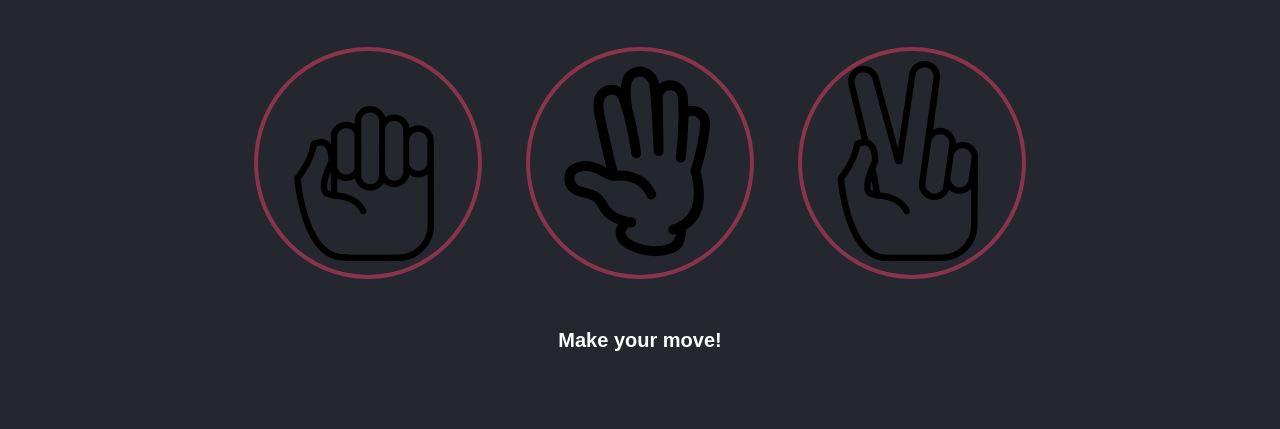
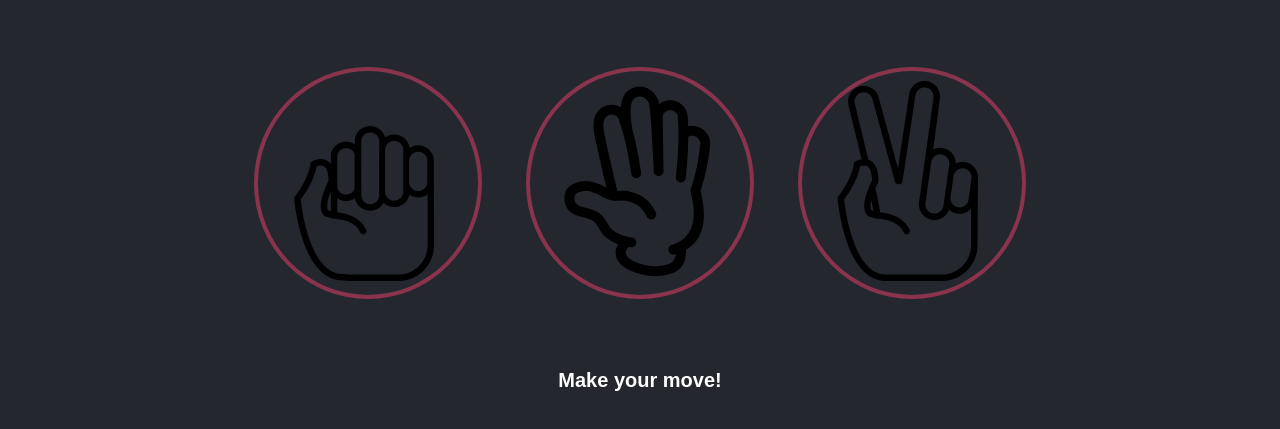
Before and after one commit to Kenya123/Rock-Paper-Scissors-Game, a plain HTML site: page index.html in a window 1280 px wide. Shown: the part 225-654 px from the top of the page. Drawn offline with Linux system fonts and the light colour scheme.

Commit message:
Update styles.css

```diff
--- a/styles.css
+++ b/styles.css
@@ -68,7 +68,7 @@ header > h1 {
 
 .choices {
   text-align: center;
-  margin: 50px 0;
+  margin: 70px 0;
 }
 
 .choice {
```
